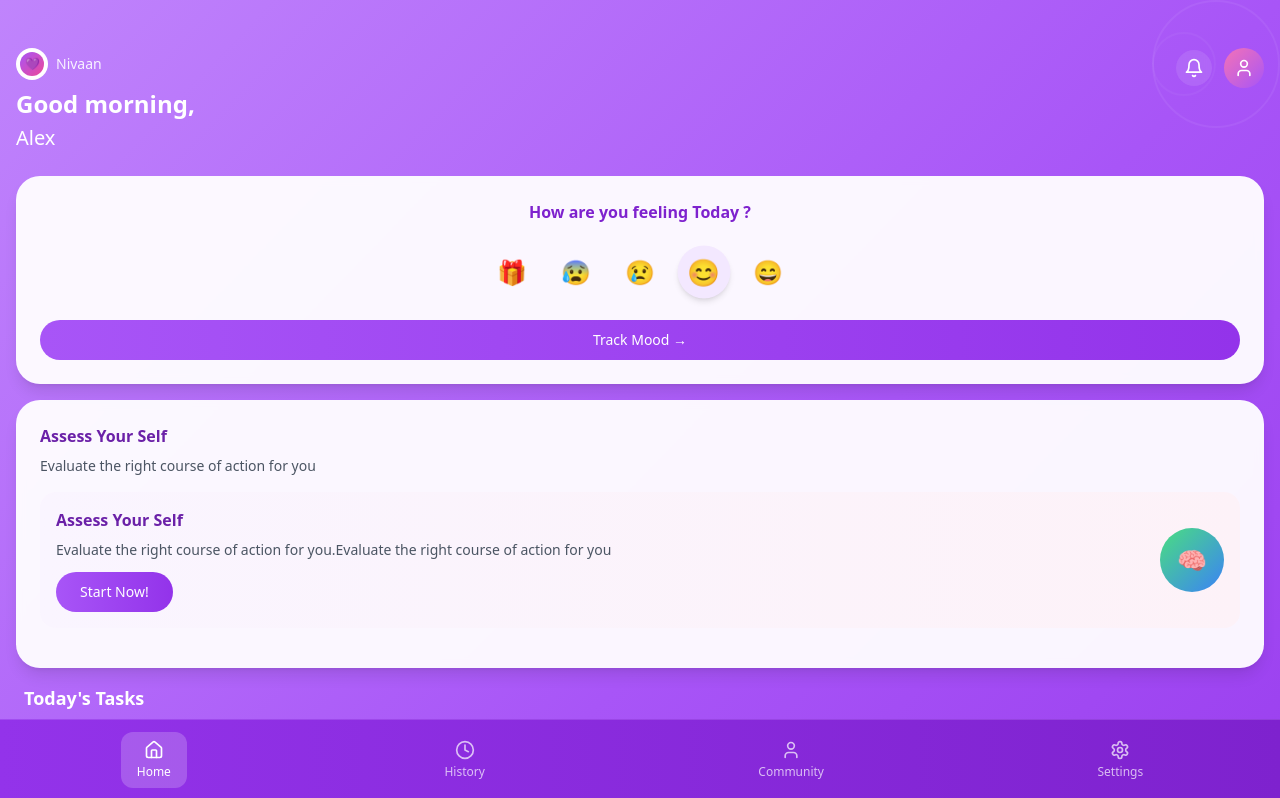
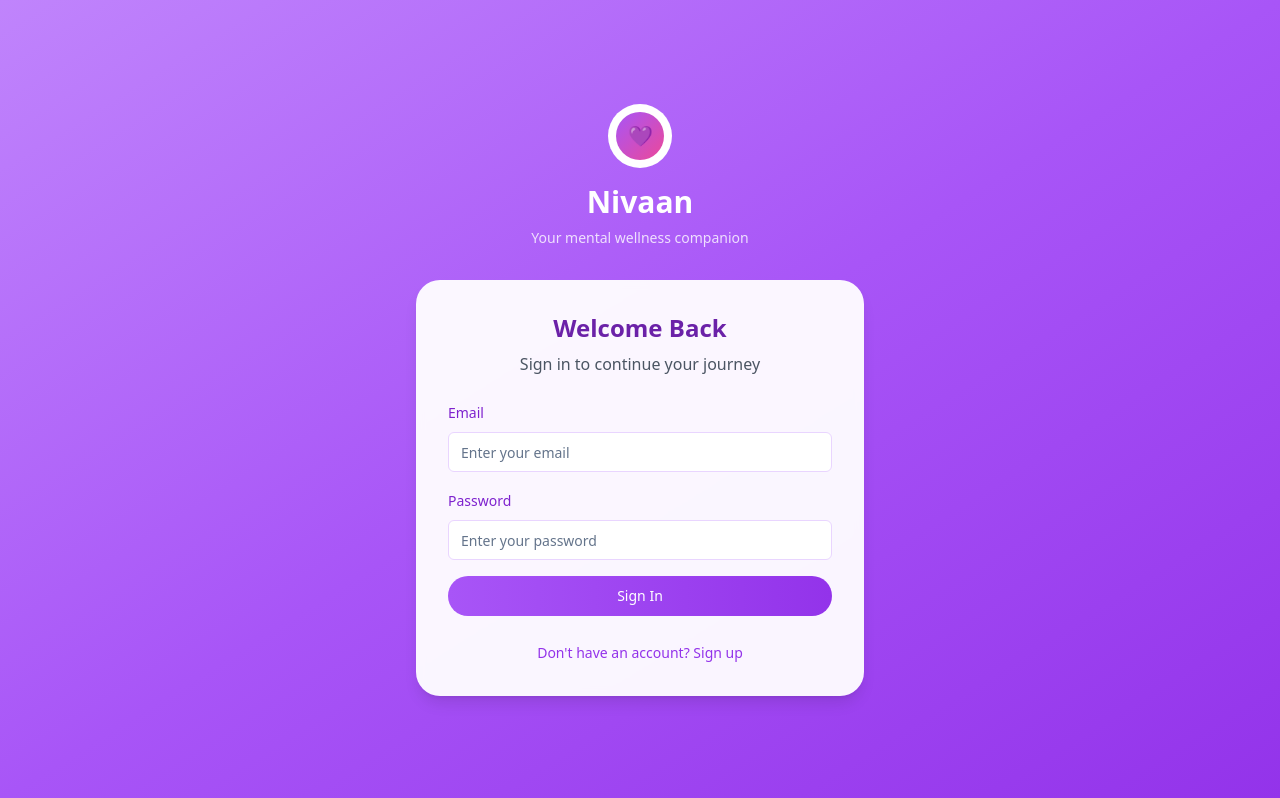
Before and after one commit to ritikkr80/mental-health-iit, a React (Vite) app: page / in a window 1280 px wide. Shown: the top 798 px of the page. Built offline with nearby package versions, Linux system fonts and the light colour scheme.

Commit message:
Add authentication flow
Implement a basic authentication system with name, email, and password fields.

```diff
--- a/src/App.tsx
+++ b/src/App.tsx
@@ -1,8 +1,10 @@
+
 import { Toaster } from "@/components/ui/toaster";
 import { Toaster as Sonner } from "@/components/ui/sonner";
 import { TooltipProvider } from "@/components/ui/tooltip";
 import { QueryClient, QueryClientProvider } from "@tanstack/react-query";
 import { BrowserRouter, Routes, Route } from "react-router-dom";
+import { AuthProvider } from "@/contexts/AuthContext";
 import Index from "./pages/Index";
 import NotFound from "./pages/NotFound";
 
@@ -11,6 +13,7 @@ const queryClient = new QueryClient();
 const App = () => (
   <QueryClientProvider client={queryClient}>
     <TooltipProvider>
+      <AuthProvider>
         <Toaster />
         <Sonner />
         <BrowserRouter>
@@ -20,6 +23,7 @@ const App = () => (
             <Route path="*" element={<NotFound />} />
           </Routes>
         </BrowserRouter>
+      </AuthProvider>
     </TooltipProvider>
   </QueryClientProvider>
 );
--- /dev/null
+++ b/src/components/Auth/AuthForm.tsx
@@ -0,0 +1,150 @@
+
+import React, { useState } from 'react';
+import { Button } from '@/components/ui/button';
+import { Input } from '@/components/ui/input';
+import { Label } from '@/components/ui/label';
+import { useAuth } from '@/contexts/AuthContext';
+import { useToast } from '@/hooks/use-toast';
+
+export const AuthForm = () => {
+  const [isLogin, setIsLogin] = useState(true);
+  const [formData, setFormData] = useState({
+    name: '',
+    email: '',
+    password: ''
+  });
+  const { login, signup, isLoading } = useAuth();
+  const { toast } = useToast();
+
+  const handleSubmit = async (e: React.FormEvent) => {
+    e.preventDefault();
+
+    try {
+      if (isLogin) {
+        await login(formData.email, formData.password);
+        toast({
+          title: "Welcome back!",
+          description: "You have successfully logged in.",
+        });
+      } else {
+        await signup(formData.name, formData.email, formData.password);
+        toast({
+          title: "Welcome to Nivaan!",
+          description: "Your account has been created successfully.",
+        });
+      }
+    } catch (error) {
+      toast({
+        title: "Error",
+        description: error instanceof Error ? error.message : "Something went wrong",
+        variant: "destructive",
+      });
+    }
+  };
+
+  const handleInputChange = (e: React.ChangeEvent<HTMLInputElement>) => {
+    setFormData({
+      ...formData,
+      [e.target.name]: e.target.value
+    });
+  };
+
+  return (
+    <div className="min-h-screen bg-gradient-to-br from-purple-400 via-purple-500 to-purple-600 flex items-center justify-center p-4">
+      <div className="w-full max-w-md">
+        {/* Logo Section */}
+        <div className="text-center mb-8">
+          <div className="w-16 h-16 bg-white rounded-full flex items-center justify-center mx-auto mb-4">
+            <div className="w-12 h-12 bg-gradient-to-br from-purple-500 to-pink-500 rounded-full flex items-center justify-center">
+              <span className="text-white text-xl">💜</span>
+            </div>
+          </div>
+          <h1 className="text-white text-3xl font-bold mb-2">Nivaan</h1>
+          <p className="text-white/80 text-sm">Your mental wellness companion</p>
+        </div>
+
+        {/* Auth Form */}
+        <div className="bg-white/95 backdrop-blur-sm rounded-3xl p-8 shadow-lg">
+          <div className="text-center mb-6">
+            <h2 className="text-purple-800 text-2xl font-bold mb-2">
+              {isLogin ? 'Welcome Back' : 'Join Nivaan'}
+            </h2>
+            <p className="text-gray-600">
+              {isLogin ? 'Sign in to continue your journey' : 'Start your wellness journey today'}
+            </p>
+          </div>
+
+          <form onSubmit={handleSubmit} className="space-y-4">
+            {!isLogin && (
+              <div className="space-y-2">
+                <Label htmlFor="name" className="text-purple-700 font-medium">
+                  Full Name
+                </Label>
+                <Input
+                  id="name"
+                  name="name"
+                  type="text"
+                  value={formData.name}
+                  onChange={handleInputChange}
+                  required={!isLogin}
+                  className="border-purple-200 focus:border-purple-400"
+                  placeholder="Enter your full name"
+                />
+              </div>
+            )}
+
+            <div className="space-y-2">
+              <Label htmlFor="email" className="text-purple-700 font-medium">
+                Email
+              </Label>
+              <Input
+                id="email"
+                name="email"
+                type="email"
+                value={formData.email}
+                onChange={handleInputChange}
+                required
+                className="border-purple-200 focus:border-purple-400"
+                placeholder="Enter your email"
+              />
+            </div>
+
+            <div className="space-y-2">
+              <Label htmlFor="password" className="text-purple-700 font-medium">
+                Password
+              </Label>
+              <Input
+                id="password"
+                name="password"
+                type="password"
+                value={formData.password}
+                onChange={handleInputChange}
+                required
+                className="border-purple-200 focus:border-purple-400"
+                placeholder="Enter your password"
+                minLength={6}
+              />
+            </div>
+
+            <Button
+              type="submit"
+              disabled={isLoading}
+              className="w-full bg-gradient-to-r from-purple-500 to-purple-600 hover:from-purple-600 hover:to-purple-700 text-white rounded-full py-3 font-medium mt-6"
+            >
+              {isLoading ? 'Please wait...' : (isLogin ? 'Sign In' : 'Create Account')}
+            </Button>
+          </form>
+
+          <div className="text-center mt-6">
+            <button
+              onClick={() => setIsLogin(!isLogin)}
+              className="text-purple-600 hover:text-purple-800 text-sm font-medium"
+            >
+              {isLogin ? "Don't have an account? Sign up" : "Already have an account? Sign in"}
+            </button>
+          </div>
+        </div>
+      </div>
+    </div>
+  );
+};
--- a/src/components/Header.tsx
+++ b/src/components/Header.tsx
@@ -1,8 +1,11 @@
 
 import React from 'react';
 import { Bell, User } from 'lucide-react';
+import { useAuth } from '@/contexts/AuthContext';
 
 export const Header = () => {
+  const { user } = useAuth();
+
   return (
     <div className="relative px-4 pt-12 pb-6">
       {/* Background decoration */}
@@ -24,7 +27,7 @@ export const Header = () => {
             <span className="text-white/90 text-sm font-medium">Nivaan</span>
           </div>
           <h1 className="text-white text-2xl font-bold mb-1">Good morning,</h1>
-          <p className="text-white text-xl">Alex</p>
+          <p className="text-white text-xl">{user?.name || 'User'}</p>
         </div>
 
         <div className="flex items-center gap-3">
--- a/src/components/NavigationBar.tsx
+++ b/src/components/NavigationBar.tsx
@@ -1,8 +1,12 @@
 
 import React from 'react';
 import { Home, Clock, User, Settings } from 'lucide-react';
+import { useAuth } from '@/contexts/AuthContext';
+import { Button } from '@/components/ui/button';
 
 export const NavigationBar = () => {
+  const { logout } = useAuth();
+
   const navItems = [
     { icon: Home, label: 'Home', active: true },
     { icon: Clock, label: 'History' },
@@ -10,12 +14,17 @@ export const NavigationBar = () => {
     { icon: Settings, label: 'Settings' }
   ];
 
+  const handleLogout = () => {
+    logout();
+  };
+
   return (
     <div className="fixed bottom-0 left-0 right-0 bg-gradient-to-r from-purple-600 to-purple-700 backdrop-blur-sm border-t border-purple-400/30">
       <div className="flex items-center justify-around py-3">
         {navItems.map((item, index) => (
           <button
             key={index}
+            onClick={item.label === 'Settings' ? handleLogout : undefined}
             className={`flex flex-col items-center gap-1 px-4 py-2 rounded-xl transition-all duration-200 ${
               item.active
                 ? 'bg-white/20 text-white'
@@ -23,7 +32,9 @@ export const NavigationBar = () => {
             }`}
           >
             <item.icon size={20} />
-            <span className="text-xs font-medium">{item.label}</span>
+            <span className="text-xs font-medium">
+              {item.label === 'Settings' ? 'Logout' : item.label}
+            </span>
           </button>
         ))}
       </div>
--- /dev/null
+++ b/src/contexts/AuthContext.tsx
@@ -0,0 +1,108 @@
+
+import React, { createContext, useContext, useState, useEffect } from 'react';
+
+interface User {
+  id: string;
+  name: string;
+  email: string;
+}
+
+interface AuthContextType {
+  user: User | null;
+  login: (email: string, password: string) => Promise<void>;
+  signup: (name: string, email: string, password: string) => Promise<void>;
+  logout: () => void;
+  isLoading: boolean;
+}
+
+const AuthContext = createContext<AuthContextType | undefined>(undefined);
+
+export const useAuth = () => {
+  const context = useContext(AuthContext);
+  if (context === undefined) {
+    throw new Error('useAuth must be used within an AuthProvider');
+  }
+  return context;
+};
+
+export const AuthProvider: React.FC<{ children: React.ReactNode }> = ({ children }) => {
+  const [user, setUser] = useState<User | null>(null);
+  const [isLoading, setIsLoading] = useState(false);
+
+  useEffect(() => {
+    // Check if user is already logged in
+    const savedUser = localStorage.getItem('nivaan_user');
+    if (savedUser) {
+      setUser(JSON.parse(savedUser));
+    }
+  }, []);
+
+  const login = async (email: string, password: string) => {
+    setIsLoading(true);
+    try {
+      // Simulate API call
+      await new Promise(resolve => setTimeout(resolve, 1000));
+
+      // For demo purposes, check if user exists in localStorage
+      const existingUsers = JSON.parse(localStorage.getItem('nivaan_users') || '[]');
+      const user = existingUsers.find((u: any) => u.email === email && u.password === password);
+
+      if (user) {
+        const userData = { id: user.id, name: user.name, email: user.email };
+        setUser(userData);
+        localStorage.setItem('nivaan_user', JSON.stringify(userData));
+      } else {
+        throw new Error('Invalid credentials');
+      }
+    } catch (error) {
+      throw error;
+    } finally {
+      setIsLoading(false);
+    }
+  };
+
+  const signup = async (name: string, email: string, password: string) => {
+    setIsLoading(true);
+    try {
+      // Simulate API call
+      await new Promise(resolve => setTimeout(resolve, 1000));
+
+      // For demo purposes, save to localStorage
+      const existingUsers = JSON.parse(localStorage.getItem('nivaan_users') || '[]');
+      const userExists = existingUsers.find((u: any) => u.email === email);
+
+      if (userExists) {
+        throw new Error('User already exists');
+      }
+
+      const newUser = {
+        id: Date.now().toString(),
+        name,
+        email,
+        password
+      };
+
+      existingUsers.push(newUser);
+      localStorage.setItem('nivaan_users', JSON.stringify(existingUsers));
+
+      const userData = { id: newUser.id, name: newUser.name, email: newUser.email };
+      setUser(userData);
+      localStorage.setItem('nivaan_user', JSON.stringify(userData));
+    } catch (error) {
+      throw error;
+    } finally {
+      setIsLoading(false);
+    }
+  };
+
+  const logout = () => {
+    setUser(null);
+    localStorage.removeItem('nivaan_user');
+  };
+
+  return (
+    <AuthContext.Provider value={{ user, login, signup, logout, isLoading }}>
+      {children}
+    </AuthContext.Provider>
+  );
+};
--- a/src/pages/Index.tsx
+++ b/src/pages/Index.tsx
@@ -1,5 +1,7 @@
 
 import React, { useState } from 'react';
+import { useAuth } from '@/contexts/AuthContext';
+import { AuthForm } from '@/components/Auth/AuthForm';
 import { Header } from '@/components/Header';
 import { MoodTracker } from '@/components/MoodTracker';
 import { PeerSupport } from '@/components/PeerSupport';
@@ -8,7 +10,13 @@ import { SOSButton } from '@/components/SOSButton';
 import { NavigationBar } from '@/components/NavigationBar';
 
 const Index = () => {
+  const { user } = useAuth();
   const [currentMood, setCurrentMood] = useState<string>('😊');
+
+  // Show authentication form if user is not logged in
+  if (!user) {
+    return <AuthForm />;
+  }
 
   return (
     <div className="min-h-screen bg-gradient-to-br from-purple-400 via-purple-500 to-purple-600">
```
Lines whose indentation alone changed are shown as unchanged.
